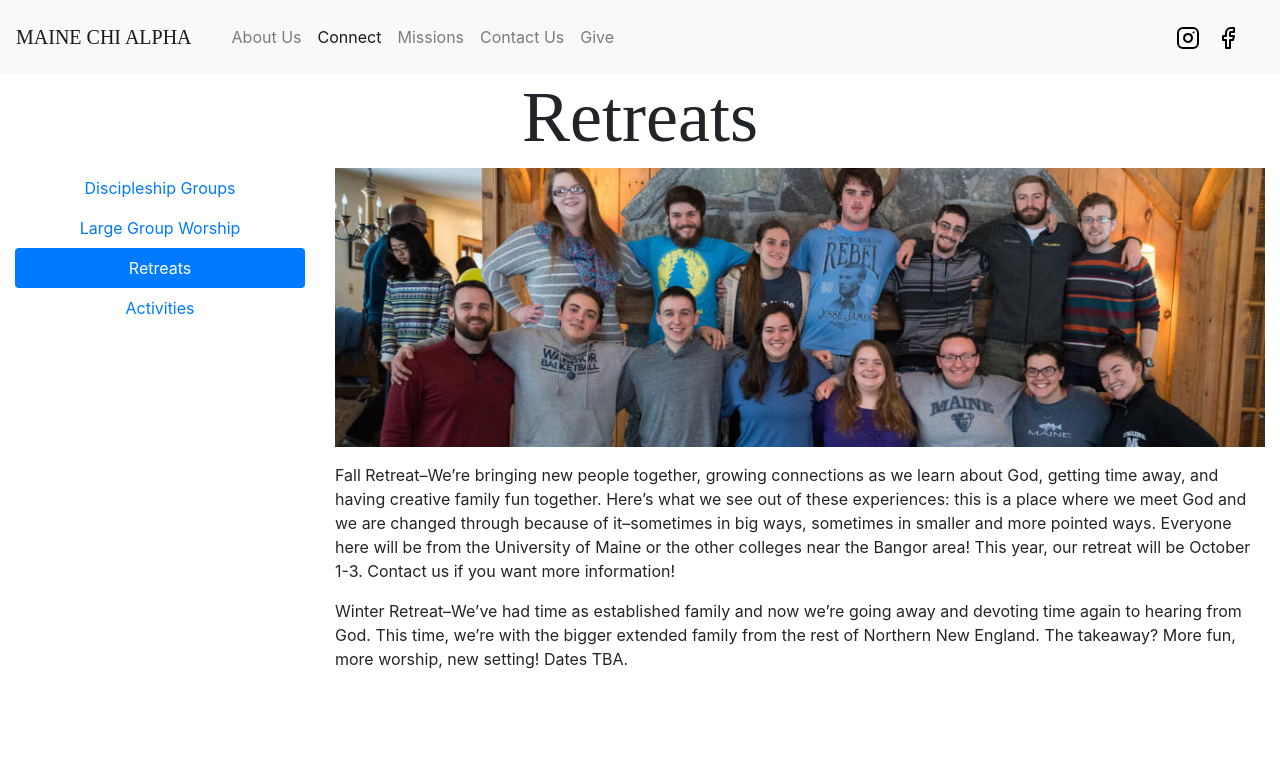
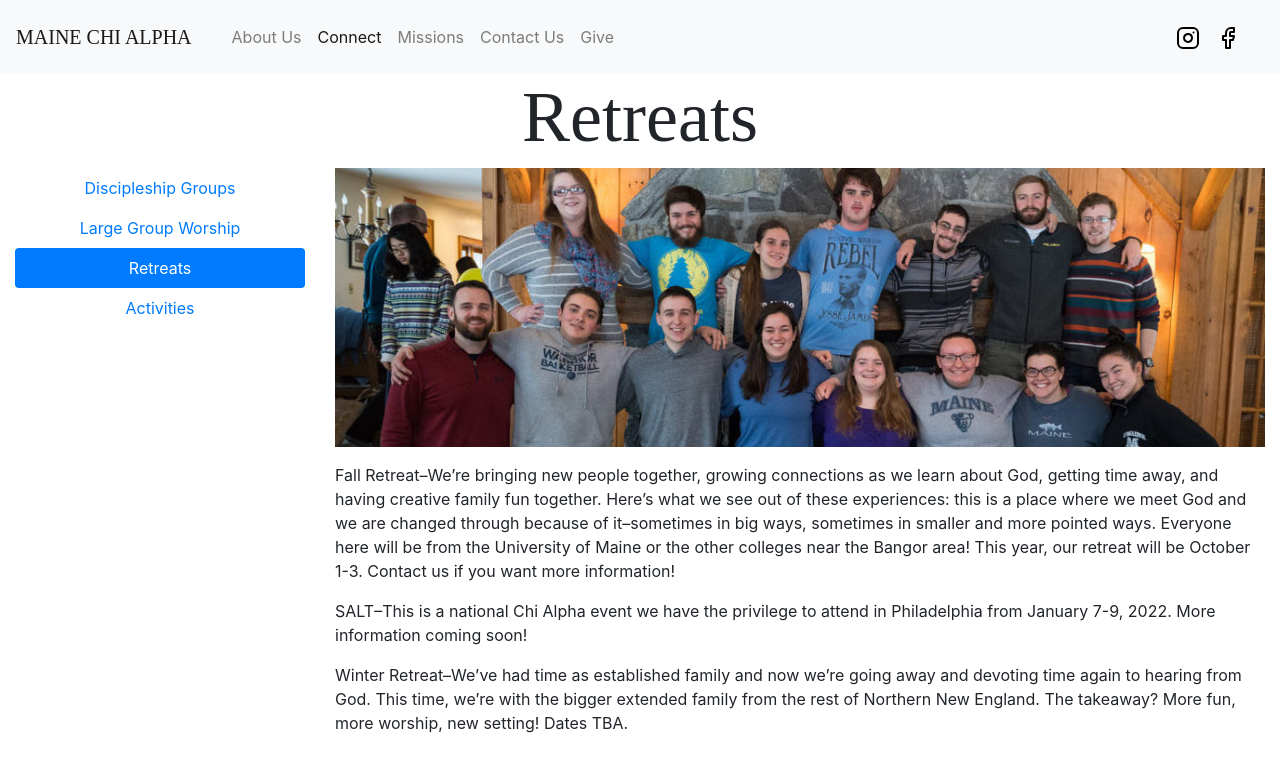
Before and after one commit to mainechialpha/mainechialpha.github.io, a Jekyll site: the page built from retreats.md, in a window 1280 px wide. Shown: the top 772 px of the page. Built offline with Jekyll 4.4.1, drawn with Linux system fonts in a browser that asks for light colours; nearby versions of some CDN libraries; some web fonts are replaced.

Commit message:
Update retreats.md

```diff
--- a/retreats.md
+++ b/retreats.md
@@ -8,4 +8,6 @@ permalink: /retreats/
 
 Fall Retreat--We're bringing new people together, growing connections as we learn about God, getting time away, and having creative family fun together. Here's what we see out of these experiences: this is a place where we meet God and we are changed through because of it--sometimes in big ways, sometimes in smaller and more pointed ways. Everyone here will be from the University of Maine or the other colleges near the Bangor area! This year, our retreat will be October 1-3. Contact us if you want more information!
 
+SALT--This is a national Chi Alpha event we have the privilege to attend in Philadelphia from January 7-9, 2022. More information coming soon!
+
 Winter Retreat--We've had time as established family and now we're going away and devoting time again to hearing from God. This time, we're with the bigger extended family from the rest of Northern New England. The takeaway? More fun, more worship, new setting! Dates TBA.
```
